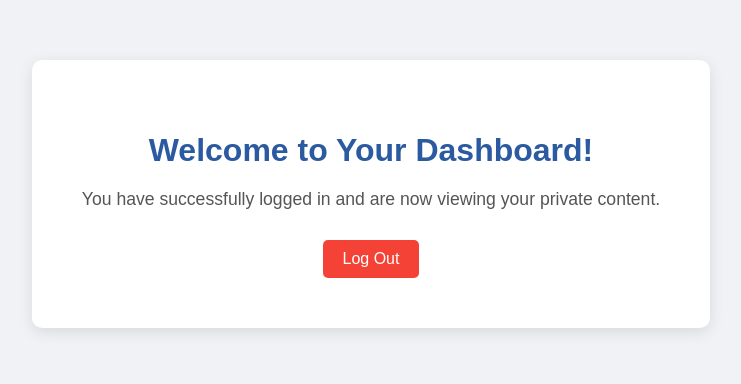
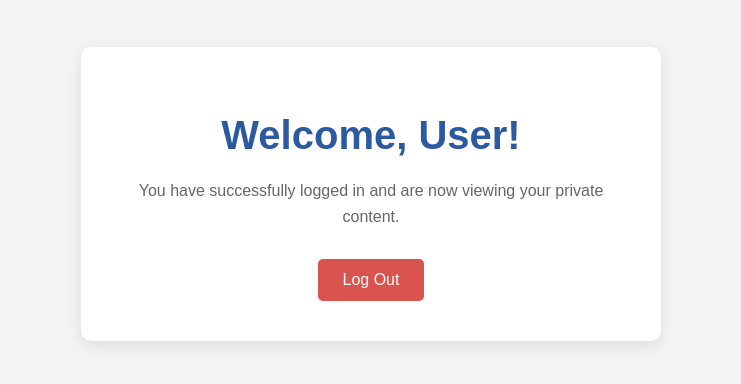
Before and after one commit to maango-droid/shenbsc, a website: page shen/dashboard.html in a window 1280 px wide. Shown: the part 206-590 px from the top of the page, without its empty margins (269-1010 px from the left). Drawn offline with Linux system fonts and the light colour scheme.

Commit message:
Update dashboard.html

```diff
--- a/shen/dashboard.html
+++ b/shen/dashboard.html
@@ -7,63 +7,59 @@
     <style>
         body {
             font-family: Arial, sans-serif;
-            background-color: #f0f2f5;
+            background-color: #f4f4f4;
             display: flex;
             justify-content: center;
             align-items: center;
-            flex-direction: column;
             height: 100vh;
             margin: 0;
-            text-align: center;
         }
 
         .dashboard-container {
-            background-color: white;
-            padding: 50px;
+            background-color: #fff;
+            padding: 40px;
             border-radius: 10px;
             box-shadow: 0 4px 15px rgba(0, 0, 0, 0.1);
+            text-align: center;
+            width: 90%;
+            max-width: 500px;
         }
 
         .dashboard-container h1 {
             color: #2c5aa0;
             margin-bottom: 20px;
+            font-size: 2.5rem;
         }
 
         .dashboard-container p {
-            color: #555;
-            font-size: 1.1rem;
+            color: #666;
             margin-bottom: 30px;
+            line-height: 1.6;
         }
 
-        .logout-link {
-            display: inline-block;
-            background-color: #f44336;
+        .logout-button {
+            background-color: #d9534f;
             color: white;
-            padding: 10px 20px;
+            border: none;
+            padding: 12px 25px;
             border-radius: 5px;
-            text-decoration: none;
-            transition: background-color 0.3s;
+            cursor: pointer;
+            font-size: 1rem;
+            transition: background-color 0.3s ease;
         }
 
-        .logout-link:hover {
-            background-color: #d32f2f;
+        .logout-button:hover {
+            background-color: #c9302c;
         }
     </style>
 </head>
 <body>
     <div class="dashboard-container">
-        <h1 id="welcomeMessage"></h1>
+        <h1>Welcome, User!</h1>
         <p>You have successfully logged in and are now viewing your private content.</p>
-        <a href="frontpage.html" class="logout-link">Log Out</a>
+        <form action="/logout" method="POST">
+            <button type="submit" class="logout-button">Log Out</button>
+        </form>
     </div>
-
-    <script>
-        const username = sessionStorage.getItem('username');
-        if (username) {
-            document.getElementById('welcomeMessage').textContent = `Welcome, ${username}!`;
-        } else {
-            document.getElementById('welcomeMessage').textContent = 'Welcome to Your Dashboard!';
-        }
-    </script>
 </body>
 </html>
```
